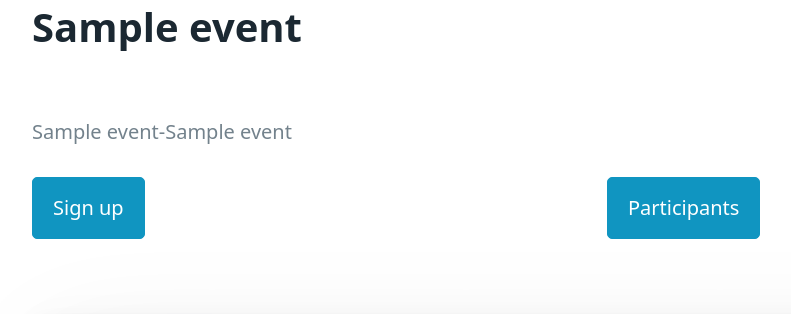
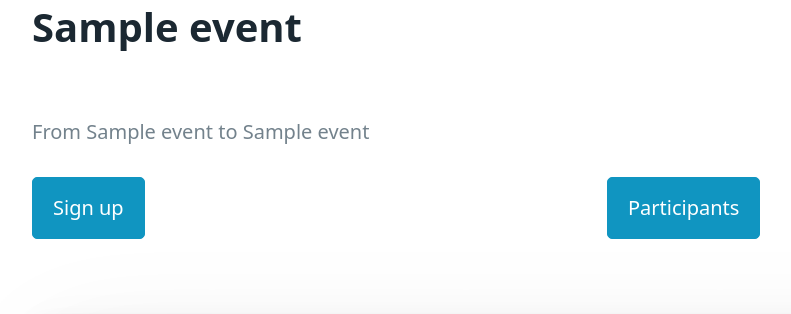
Before and after one commit to Vagarious/DIS_Project, a Flask app: page /eventpage/1 in a window 1280 px wide. Shown: the part 166-480 px from the top of the page, without its empty margins (43-834 px from the left). Run offline with Flask 3, Linux system fonts and the light colour scheme; a database or web service that is not in the repository returns one stand-in record (values such as "Sample title"); some libraries are stand-ins or nearby versions.

Commit message:
Minor correction in displaying times and dates
It still doesn't look that pretty, but at least it makes more sense now

```diff
--- a/templates/events/eventpage.html
+++ b/templates/events/eventpage.html
@@ -6,9 +6,11 @@
     <h4>{{event.date_from}}</h4>
     {% elif event.date_from == event.date_to and event.time_from and
     event.time_to %}
-    <h4>{{event.date_from}} {{event.time_from}}-{{event.time_to}}</h4>
+    <h4>
+      Date {{event.date_from}} from {{event.time_from}} to {{event.time_to}}
+    </h4>
     {% elif event.date_from != event.date_to %}
-    <h4>{{event.date_from}}-{{event.date_to}}</h4>
+    <h4>From {{event.date_from}} to {{event.date_to}}</h4>
     {% endif %} {% if not event.max_spots and event.participants > 0 %}
     <p>{{event.participants}} signed up</p>
     {% elif not event.max_spots and event.participants == 0 %} {% elif
```
